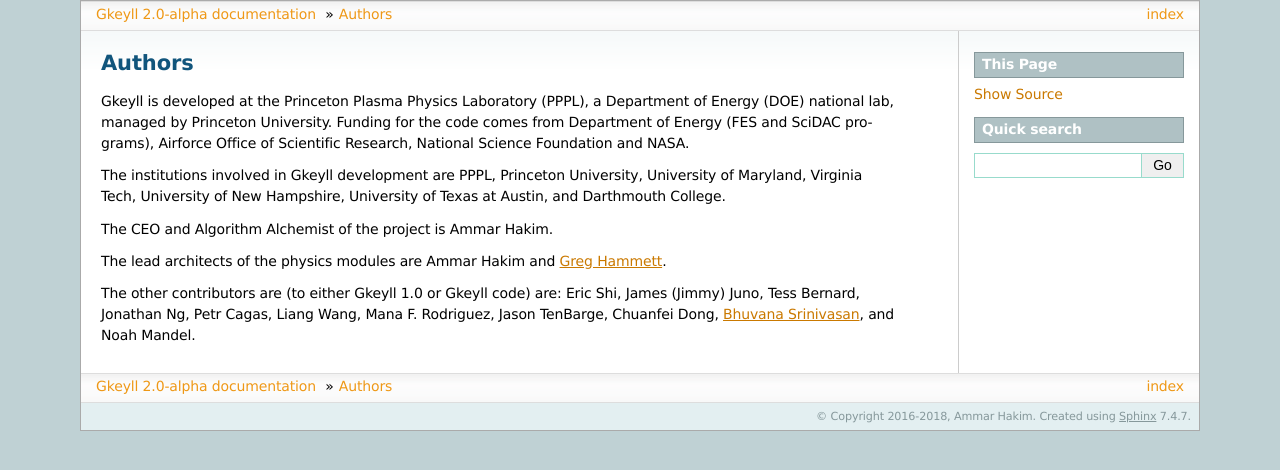
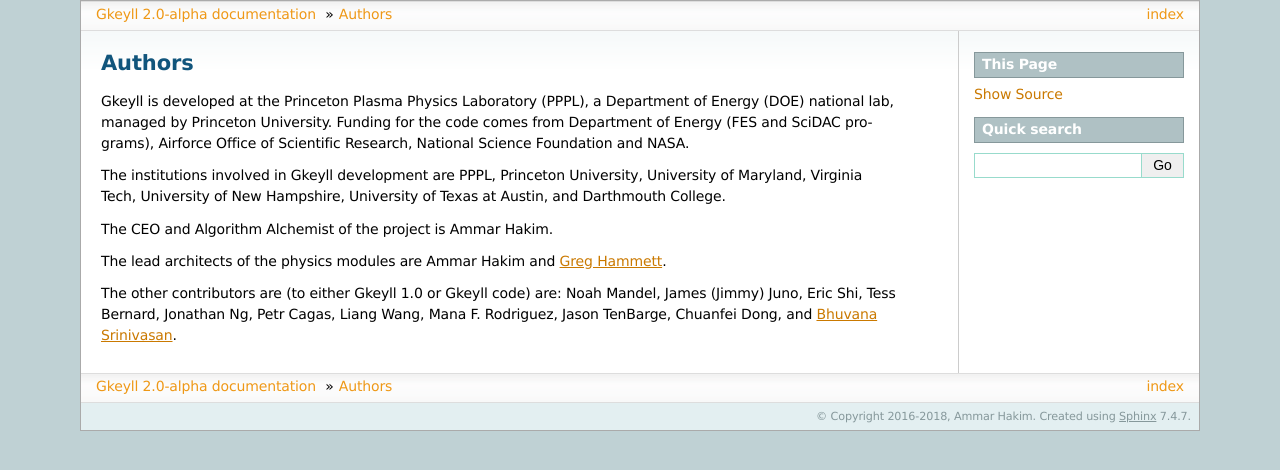
Before and after one commit to ammarhakim/gkyl-doc, a Sphinx documentation site: the page built from source/gkyl/authors.rst, in a window 1280 px wide. Shown: the top 470 px of the page. Built offline with Sphinx 7.4.7, drawn with Linux system fonts in a browser that asks for light colours.

Commit message:
Cleaning up some author stuff and also added link to SimJ

```diff
--- a/source/gkyl/authors.rst
+++ b/source/gkyl/authors.rst
@@ -17,8 +17,7 @@
 Hammett <http://w3.pppl.gov/~hammett>`_.
 
 The other contributors are (to either Gkeyll 1.0 or Gkeyll code) are:
-Eric Shi, James (Jimmy) Juno, Tess Bernard, Jonathan Ng, Petr Cagas,
-Liang Wang, Mana F. Rodriguez, Jason TenBarge, Chuanfei Dong, `Bhuvana
-Srinivasan
-<https://www.aoe.vt.edu/people/faculty/srinivasan/personal-page.html>`_,
-and Noah Mandel.
+Noah Mandel, James (Jimmy) Juno, Eric Shi, Tess Bernard, Jonathan Ng,
+Petr Cagas, Liang Wang, Mana F. Rodriguez, Jason TenBarge, Chuanfei
+Dong, and `Bhuvana Srinivasan
+<https://www.aoe.vt.edu/people/faculty/srinivasan/personal-page.html>`_.
--- a/source/gkyl/conda-install.rst
+++ b/source/gkyl/conda-install.rst
@@ -11,3 +11,8 @@
 for the MPI installation, specially if there is another version of MPI
 already located in the system. Gkeyll should be run using the MPI
 provided by Conda.
+
+In general, having Conda and source-built Gkeyll on the same machine
+can cause confusion. In that case please use explicit paths to the
+mpiexec and Gkeyll executable you wish to use when running
+simulations.
--- a/source/gkyl/pubs.rst
+++ b/source/gkyl/pubs.rst
@@ -1,5 +1,8 @@
 Papers and Doctoral Dissertations
 +++++++++++++++++++++++++++++++++
+
+A good source of various benchmarks and other tests is A. Hakim's
+`Simulation Journal <http://ammar-hakim.org/sj/>`_.
 
 Doctoral Dissertations
 ----------------------
```
